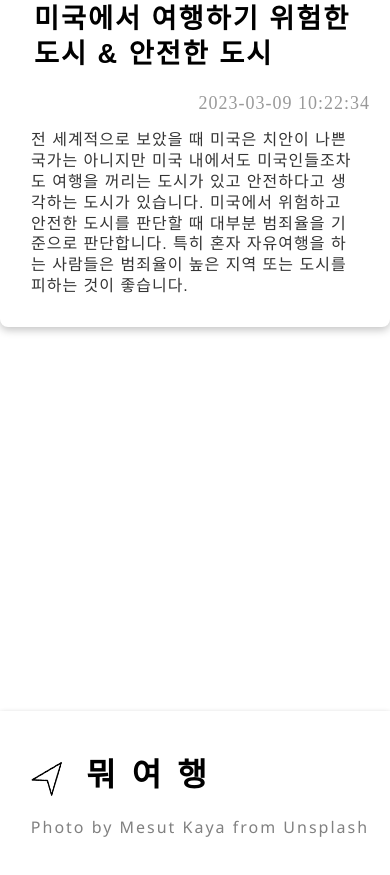
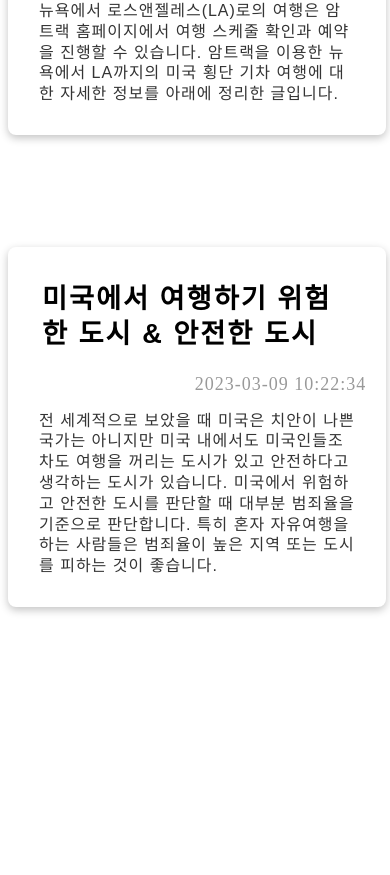
Before and after one commit to DevNeoLee/newblog, a Next.js app: page /travel/usa in a window 390 px wide. Shown: the part 1111-1986 px from the top of the page. Built offline with nearby package versions, Linux system fonts and the light colour scheme.

Commit message:
update css margin

```diff
--- a/app/globals.css
+++ b/app/globals.css
@@ -135,7 +135,7 @@ footer {
 /*********************      Main/Travel page   *********************/
 
 .mainContainer {
-    /* background-color: lightgray; */
+    /* background-color: lightcoral; */
     /* max-width: 1400px; */
     margin: 0 auto;
     padding: 0;
@@ -286,7 +286,7 @@ footer {
 
 }
 
-.homepageTitle h1{
+.marketingCopyPhrase h1{
     margin-left: 3rem;
     display: flex;
     width: 100%;
@@ -305,7 +305,7 @@ footer {
     font-family: 'Noto Serif KR', serif;
 }
 
-.homepageTitle h4{
+.marketingCopyPhrase h4{
     margin-left: 3rem;
     display: flex;
     width: 100%;
@@ -324,7 +324,7 @@ footer {
     font-family: 'Noto Serif KR', serif;
 }
 
-.homepageTitle h2{
+.marketingCopyPhrase h2{
     margin-left: 3rem;
     display: flex;
     width: 100%;
@@ -343,7 +343,7 @@ footer {
     font-family: 'Noto Serif KR', serif;
 }
 
-.homepageTitle h3{
+.marketingCopyPhrase h3{
     margin-left: 3rem;
     display: flex;
     width: 100%;
@@ -373,7 +373,7 @@ footer {
 .country {
     font-size: 1.1rem;
     letter-spacing: 15px;
-    padding: 5px 25px 2px 40px;
+    padding: 5px 25px 2px 25px;
     font-weight: 500;
     border-radius: 35px;
     transition: 500ms;
@@ -461,7 +461,7 @@ footer {
 
 .continentMain {
     /* border-top: 1px solid rgba(155, 155, 155, 0.168); */
-    /* background-color: lightgreen;/ */
+    /* background-color: lightgreen; */
     min-width: 250px;
     max-width: 850px;
     margin: 0 auto;
@@ -556,10 +556,6 @@ footer {
     /* padding: 20px 0; */
 }
 
-.continentMain {
-
-}
-
 .detailTitle h1 {
     /* color: var(--darkgray); */
     /* font-family: 'Hahmlet', serif; */
@@ -610,7 +606,7 @@ footer {
     }
 
     .countryLink {
-      margin: 5px 30px;
+      margin: 0.5rem 2rem;
     }
 
     .continentCategory h1{
@@ -632,10 +628,10 @@ footer {
 
 
 @media (max-width: 950px) {
-    .homepageTitle h1,
-    .homepageTitle h2,
-    .homepageTitle h3,
-    .homepageTitle h4 {
+    .marketingCopyPhrase h1,
+    .marketingCopyPhrase h2,
+    .marketingCopyPhrase h3,
+    .marketingCopyPhrase h4 {
         visibility: hidden;
     }
 
@@ -667,11 +663,14 @@ footer {
     .country {
         letter-spacing: 0px;
         padding: 5px 5px 2px 5px;
+        margin: 1px;
+        /* width: 100%; */
     }
 
     .countryCard {
         width: 97%;
-        margin: 5rem 2rem 5rem 1rem;
+        /* width: 100%; */
+        margin: 5rem 1rem 5rem 1rem;
     }
 
     /* .detailTitle h1 {
@@ -708,11 +707,6 @@ footer {
 
 @media (max-width: 650px) {
 
-    .countryCard {
-        width: 97%;
-        margin: 5rem 2rem 5rem 1rem;
-    }
-
     .travelMenu {
         padding: 0px;
     }
@@ -729,8 +723,14 @@ footer {
     }
 
     .countryCard {
-        width: 100%;
-        margin: 2rem 0rem;
+        width: 97%;
+        /* width: 100%; */
+        margin: 7rem 0.5rem;
+    }
+
+    footer {
+        padding: 3rem 0 8rem 0;
+        box-shadow: rgba(0, 0, 0, 0.16) 0px 3px 6px, rgba(0, 0, 0, 0.23) 0px 3px 6px;
     }
 }
 
--- a/app/travel/page.js
+++ b/app/travel/page.js
@@ -18,7 +18,7 @@ export default function Travel() {
           </Link>
         ))}
       </div>
-      <div className="homepageTitle">
+      <div className="marketingCopyPhrase">
         <div><h1> 꿈 </h1><h4>에서</h4> <h2>보았던</h2><h3>그곳</h3></div>
       </div>
       <div className="travelMain">
@@ -28,7 +28,7 @@ export default function Travel() {
           src="/background_image_mesut-kaya.jpg"
           fill
           quality={60}
-          style={{ zIndex: "-12", top: "0px", position: "absolute", objectFit: "cover"}}
+          style={{ zIndex: "-12", position: "absolute", objectFit: "cover"}}
         />
         <div className="continentMain">
           {metaInfo.map((post, id) => (
```
